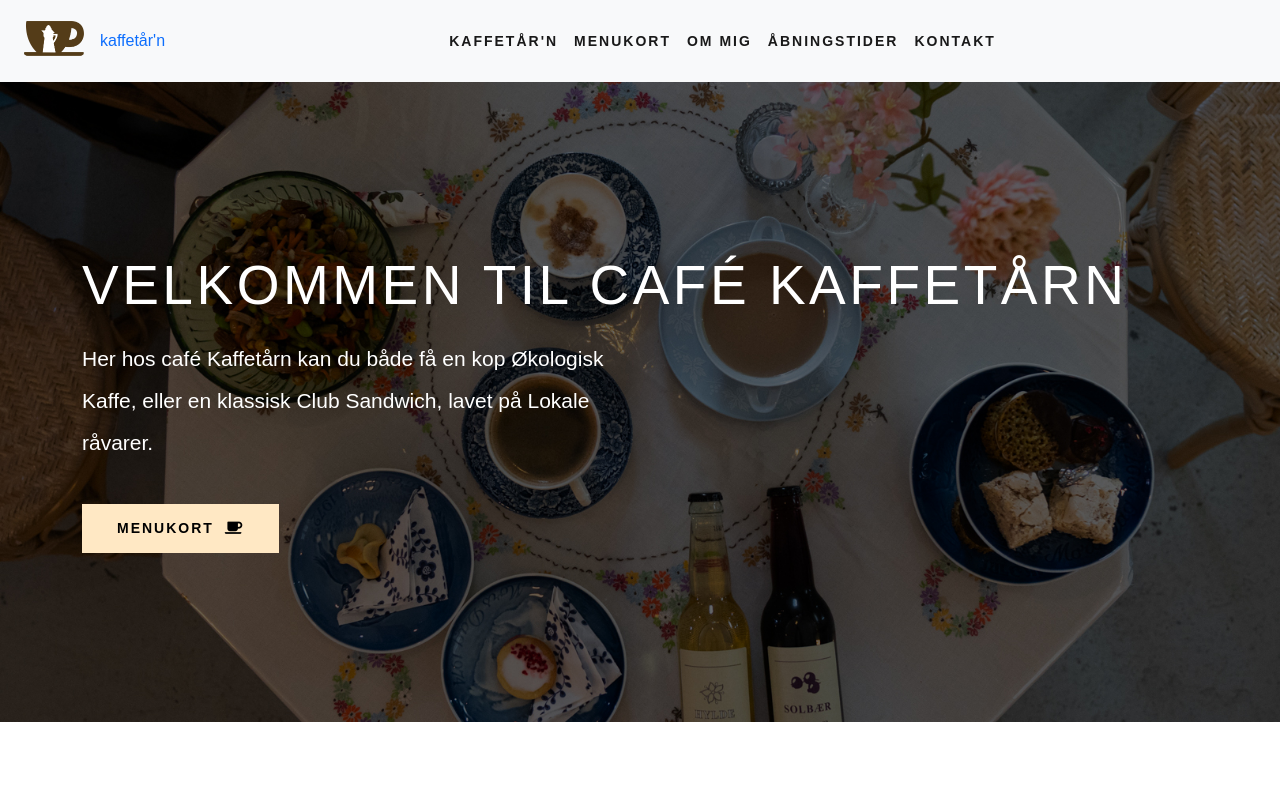
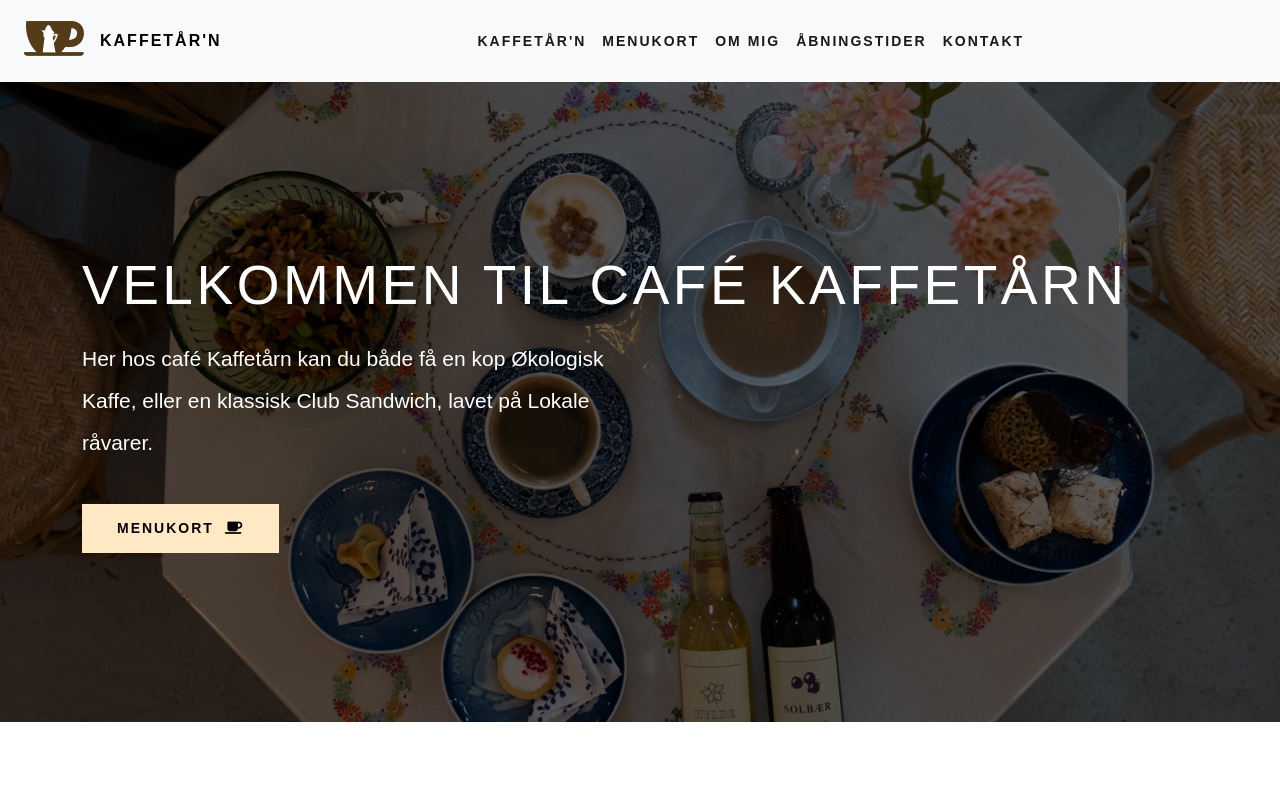
Before and after one commit to oeme0044/eksamen2, a website: page index.html in a window 1280 px wide. Shown: the top 787 px of the page. Drawn offline with nearby package versions, Linux system fonts and the light colour scheme; files that its build step writes are made by us from their sources.

Commit message:
css koden til navtekst er blevet tilføjet

```diff
--- a/css/footernav.scss
+++ b/css/footernav.scss
@@ -13,6 +13,14 @@
   letter-spacing: 2px;
   text-align: center;
   font-weight: 600;
+}
+.navText{
+  text-transform: uppercase;
+  font-size: 16px;
+  letter-spacing: 2px;
+  text-align: center;
+  font-weight: 600;
+  color: black;
 }
 .position-middle{
   float: none;
```
